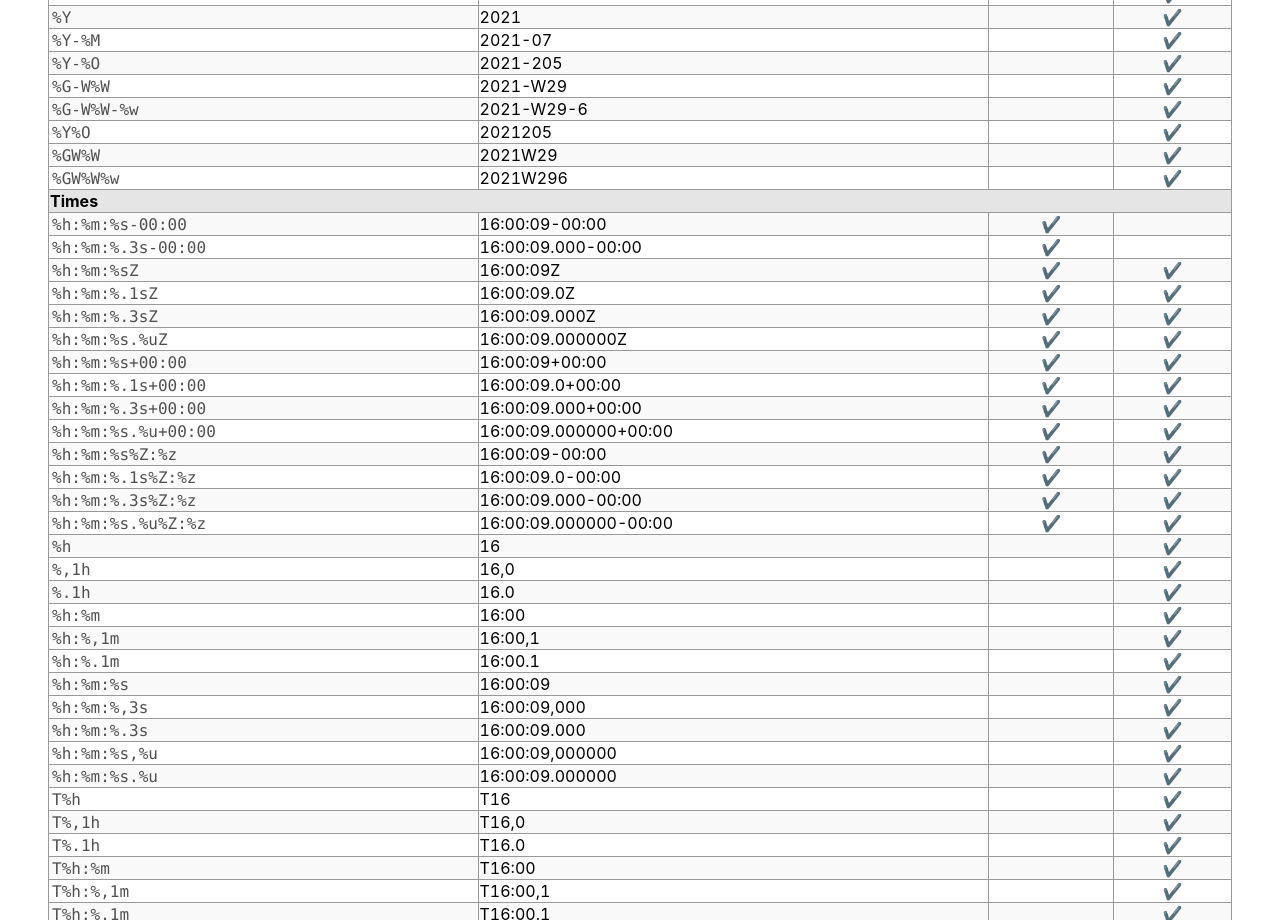
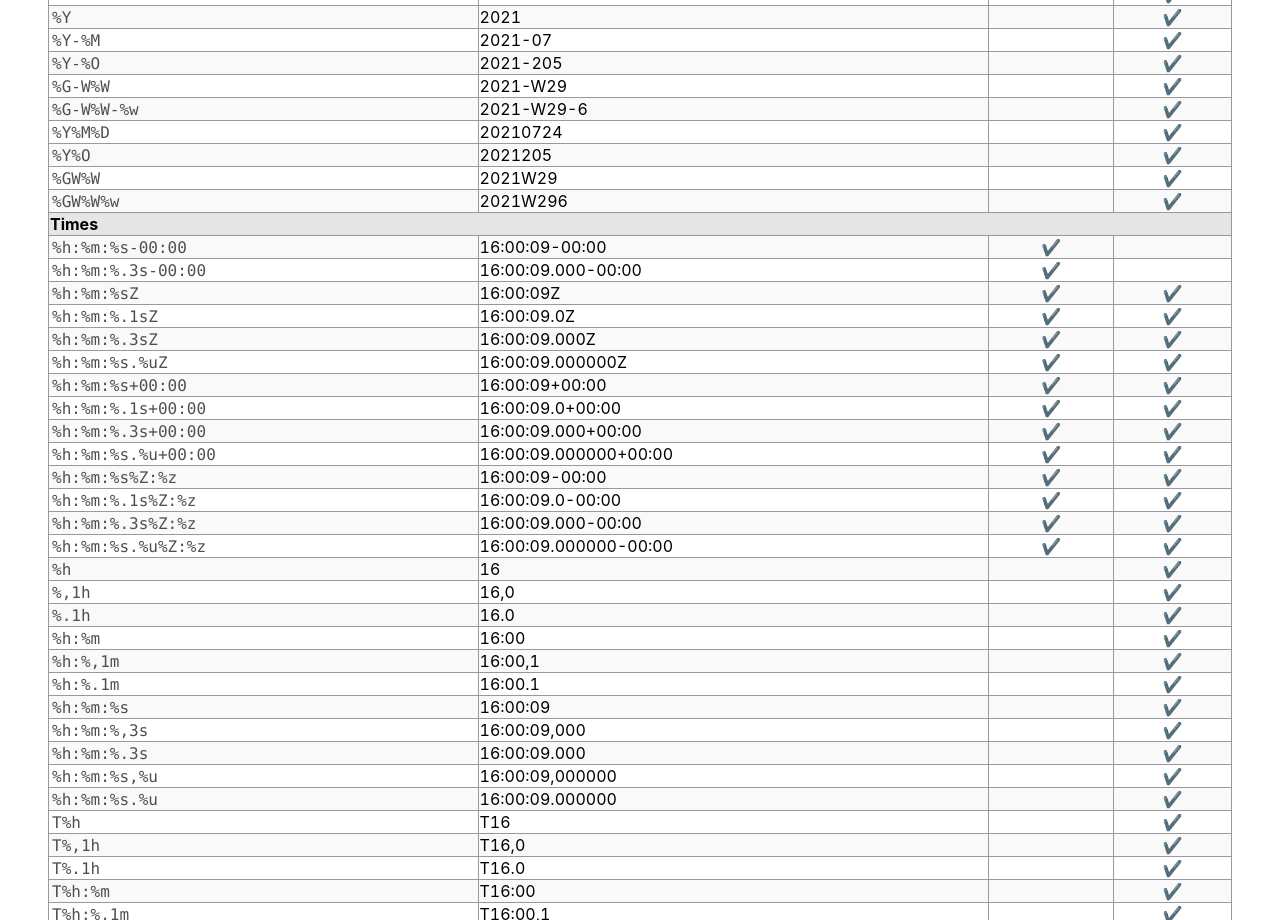
Before and after one commit to IJMacD/rfc3339-iso8601, a React (Create React App) app: page / in a window 1280 px wide. Shown: the part 1120-2040 px from the top of the page. Built offline with nearby package versions, Linux system fonts and the light colour scheme.

Commit message:
Missed a basic format

```diff
--- a/src/App.js
+++ b/src/App.js
@@ -134,6 +134,7 @@ const date_formats_iso_only = [
   "%Y-%O",
   "%G-W%W",
   "%G-W%W-%w",
+  "%Y%M%D",
   "%Y%O",
   "%GW%W",
   "%GW%W%w",
```
